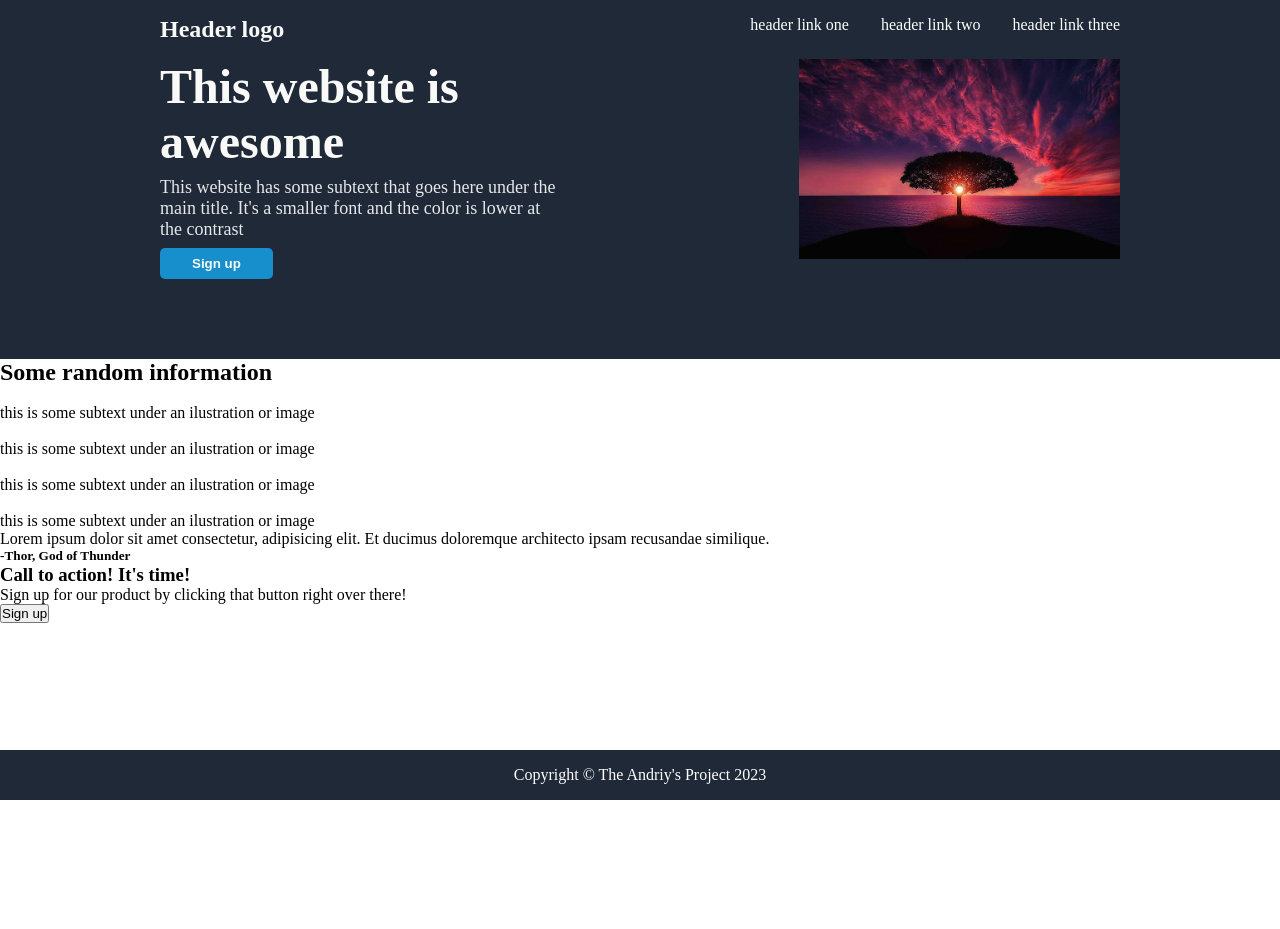
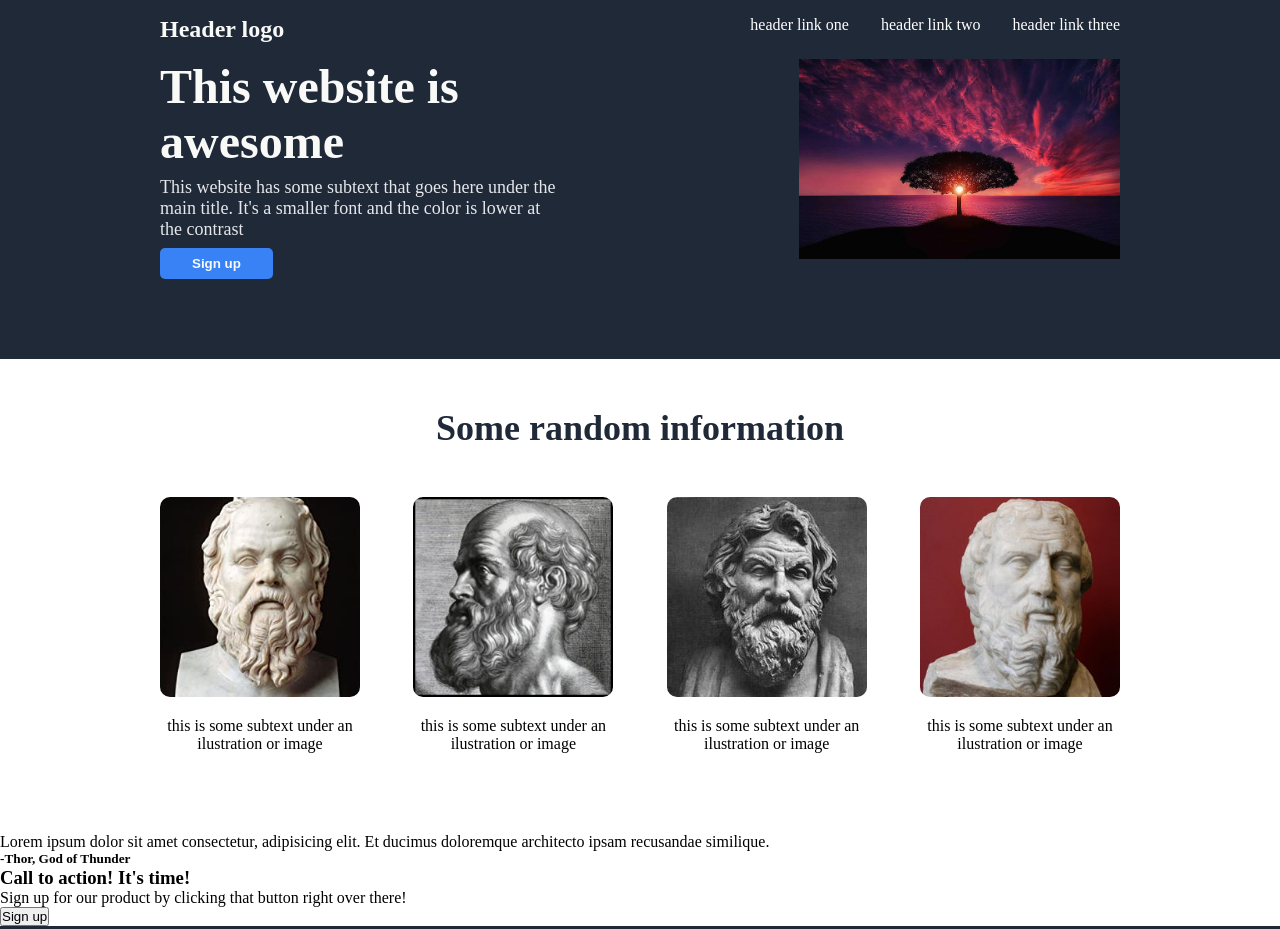
Before and after one commit to AndriySydorchuk/Landing-Page, a plain HTML site: page index.html in a window 1280 px wide. Shown: the top 929 px of the page. Before the commit the page ends 800 px from the top, so only its background shows below. Drawn offline with Linux system fonts and the light colour scheme.

Commit message:
Add images, nest article elements in div for flex properties, styling 'info-section'

```diff
--- a/index.html
+++ b/index.html
@@ -29,22 +29,24 @@
     </main>
     <section class="info-section">
       <h1>Some random information</h1>
+      <div>
         <article>
-        <img src="" alt="" />
+          <img src="./img/1.jpg" alt="" />
           <p>this is some subtext under an ilustration or image</p>
         </article>
         <article>
-        <img src="" alt="" />
+          <img src="./img/2.jpg" alt="" />
           <p>this is some subtext under an ilustration or image</p>
         </article>
         <article>
-        <img src="" alt="" />
+          <img src="./img/3.jpeg" alt="" />
           <p>this is some subtext under an ilustration or image</p>
         </article>
         <article>
-        <img src="" alt="" />
+          <img src="./img/4.jpg" alt="" />
           <p>this is some subtext under an ilustration or image</p>
         </article>
+      </div>
     </section>
     <section class="quote-section">
       <p>
--- a/style.css
+++ b/style.css
@@ -57,12 +57,37 @@ main img {
 
 main button {
   color: #f9faf8;
-  background-color: #168fcc;
+  background-color: #3882f6;
   border-radius: 5px;
   border: none;
   padding: 0.5rem 2rem;
   font-weight: bold;
   cursor: pointer;
+}
+
+.info-section > h1 {
+  padding: 3rem 0;
+  text-align: center;
+  font-size: 36px;
+  font-weight: 900;
+  color: #1f2937;
+}
+
+.info-section > div {
+  display: flex;
+  justify-content: space-between;
+  text-align: center;
+  padding: 0 10rem 5rem;
+}
+
+.info-section img {
+  width: 200px;
+  border-radius: 10px;
+  margin-bottom: 1rem;
+}
+
+.info-section > div article p {
+  width: 200px;
 }
 
 footer {
```
Also changed, not shown: img/1.jpg (added), img/2.jpg (added), img/3.jpeg (added), img/4.jpg (added). Lines whose indentation alone changed are shown as unchanged.
